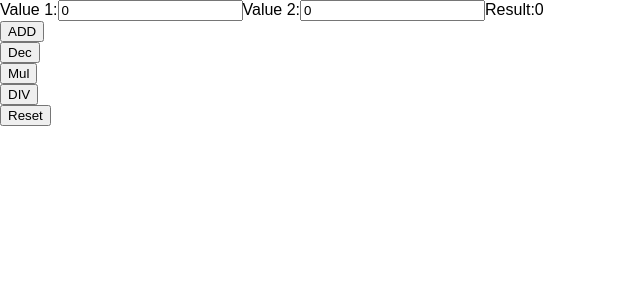
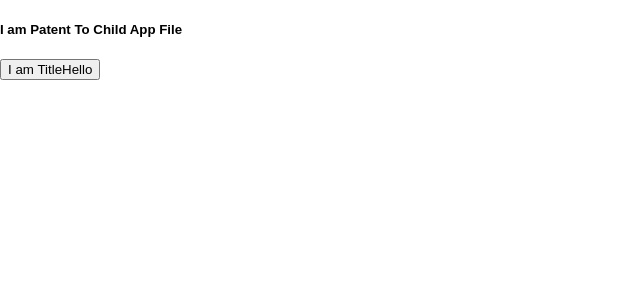
Before and after one commit to Madhavi2316/ReactPractise, a React (Create React App) app: page / in a window 1280 px wide. Shown: the top 300 px of the page, without its empty margins (0-640 px from the left). Built offline with nearby package versions, Linux system fonts and the light colour scheme.

Commit message:
Parent to Child props passing and access

```diff
--- a/src/MathOperations/MathOperationApp.js
+++ b/src/MathOperations/MathOperationApp.js
@@ -58,11 +58,11 @@ class MathOperationApp extends Component{
               <input onChange={this.valueSecondChange} type="text" value={this.state.second}/>
               <label>Result:{this.state.Result} </label>
               <br/>
-              <button onClick={this.add}>ADD</button><br/>
-              <button onClick={this.dec}>Dec</button><br/>
-              <button onClick={this.mul}>Mul</button><br/>
-              <button onClick={this.div}>DIV</button><br/>
-              <button onClick={this.set}>Reset</button>
+              <button onClick={this.add}>ADD</button><br/><br/>
+              <button onClick={this.dec}>DEC</button><br/><br />
+              <button onClick={this.mul}>MUL</button><br/><br />
+              <button onClick={this.div}>DIV</button><br/><br />
+              <button onClick={this.set}>RESET</button>
             </div>
         );
     }
--- /dev/null
+++ b/src/Parent-Child/Child.js
@@ -0,0 +1,9 @@
+import React from 'react';
+const Child=(props)=>{
+    return(
+        <div>
+            <button onClick={props.click}>{props.title}{props.nem}</button>
+        </div>
+    )
+}
+export default Child;
--- /dev/null
+++ b/src/Parent-Child/Parent.js
@@ -0,0 +1,11 @@
+import React from 'react';
+import Child from './Child';
+const Parent=(props)=>{
+    return(
+        <div>
+            {/*To access all passed values from app file and the same will be passed to child file*/}
+            <Child {...props} nem="Hello"/>
+        </div>
+    )
+}
+export default Parent;
--- /dev/null
+++ b/src/Parent-Child/ParentToChilApp.js
@@ -0,0 +1,20 @@
+import React,{Component} from 'react';
+import Parent from './Parent';
+
+class ParentToChilApp extends Component{
+    state={
+        title:" I am Title"
+    }
+    clicked=(e)=>{
+        this.setState({title:e})
+    }
+    render(){
+        return(
+            <div>
+                <h5>I am Patent To Child App File</h5>
+                <Parent click={this.clicked.bind(this,"hjgjhghjg")} title={this.state.title} />
+            </div>
+        );
+    }
+}
+export default ParentToChilApp;
--- a/src/index.js
+++ b/src/index.js
@@ -7,5 +7,6 @@ import RoutApp from './Routing/RoutApp';
 import AgeDecreaseApp from './AgeDecrease/AgeDecreaseApp';
 import TwoWayBindApp from './TwoWayBinding/TwoWayBindApp';
 import MathOperationApp from './MathOperations/MathOperationApp';
-ReactDOM.render(<MathOperationApp />, document.getElementById('root'));
+import ParentToChilApp from './Parent-Child/ParentToChilApp';
+ReactDOM.render(<ParentToChilApp />, document.getElementById('root'));
 registerServiceWorker();
```
